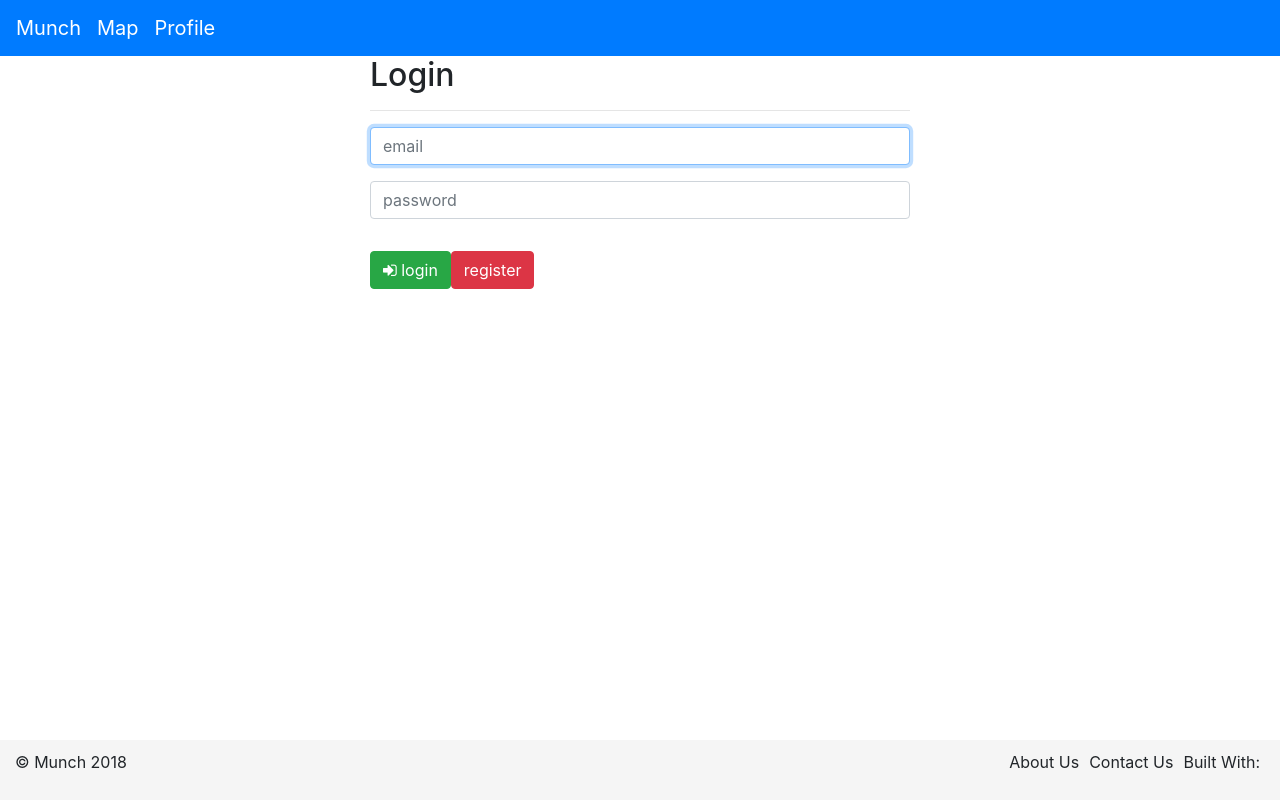
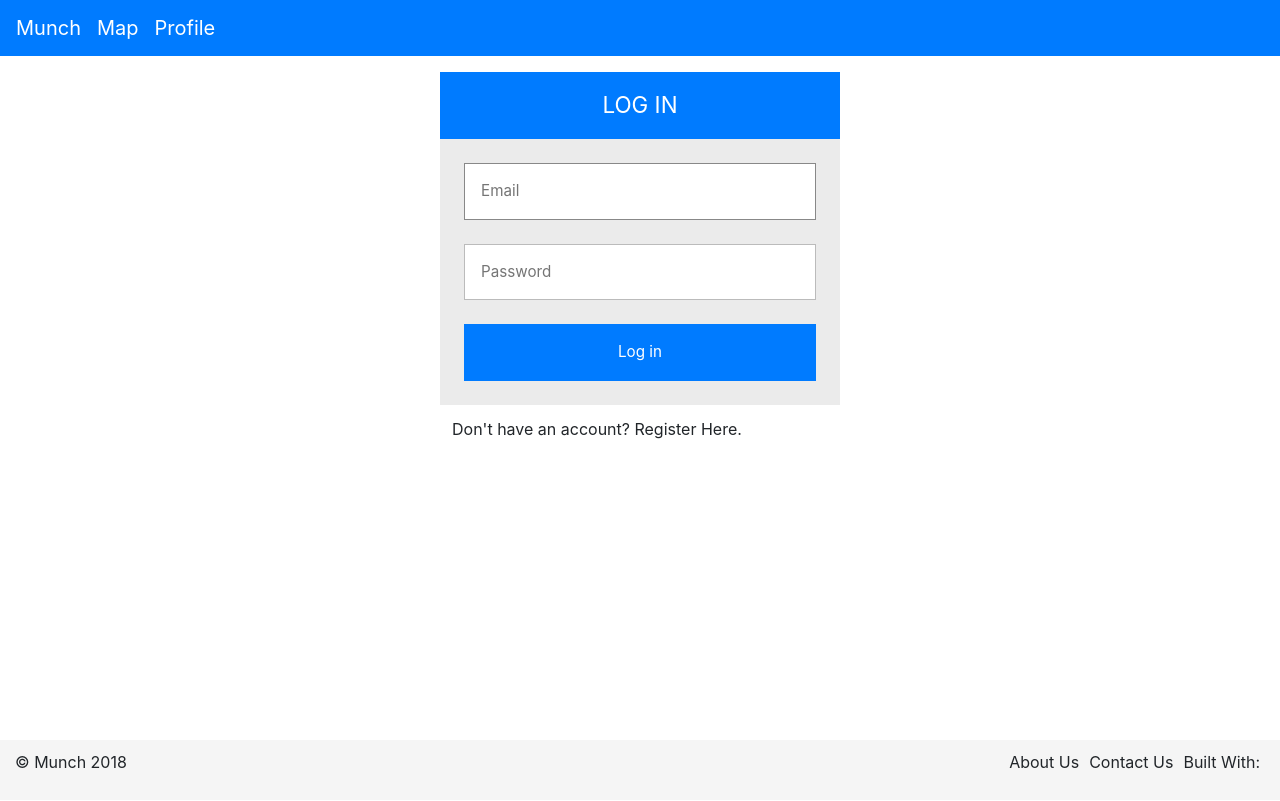
Before and after one commit to benAkehurst/food-search-v2, an Angular app in the folder food-search/: page /login in a window 1280 px wide. Built offline with nearby package versions, Linux system fonts and the light colour scheme.

Commit message:
new login register layout

```diff
--- a/food-search/src/app/Components/LoginComponent/login.component.css
+++ b/food-search/src/app/Components/LoginComponent/login.component.css
@@ -0,0 +1,88 @@
+/* 'Open Sans' font from Google Fonts */
+
+@import url(https://fonts.googleapis.com/css?family=Open+Sans:400,700);
+
+.link-to-register:hover {
+    cursor: pointer;
+    color: darkgray;
+}
+
+.login {
+  width: 400px;
+  margin: 16px auto;
+  font-size: 16px;
+}
+
+/* Reset top and bottom margins from certain elements */
+
+.login-header,
+.login p {
+  margin-top: 0;
+  margin-bottom: 0;
+}
+
+/* The triangle form is achieved by a CSS hack */
+
+.login-header {
+  background: #007bff;
+  padding: 20px;
+  font-size: 1.4em;
+  font-weight: normal;
+  text-align: center;
+  text-transform: uppercase;
+  color: #fff;
+}
+
+.login-container {
+  background: #ebebeb;
+  padding: 12px;
+}
+
+/* Every row inside .login-container is defined with p tags */
+
+.login p {
+  padding: 12px;
+}
+
+.login input {
+  box-sizing: border-box;
+  display: block;
+  width: 100%;
+  border-width: 1px;
+  border-style: solid;
+  padding: 16px;
+  outline: 0;
+  font-family: inherit;
+  font-size: 0.95em;
+}
+
+.login input[type="email"],
+.login input[type="password"] {
+  background: #fff;
+  border-color: #bbb;
+  color: #555;
+}
+
+/* Text fields' focus effect */
+
+.login input[type="email"]:focus,
+.login input[type="password"]:focus {
+  border-color: #888;
+}
+
+.login input[type="submit"] {
+  background: #007bff;
+  border-color: transparent;
+  color: #fff;
+  cursor: pointer;
+}
+
+.login input[type="submit"]:hover {
+  background: #17c;
+}
+
+/* Buttons' focus effect */
+
+.login input[type="submit"]:focus {
+  border-color: #05a;
+}
--- a/food-search/src/app/Components/LoginComponent/login.component.html
+++ b/food-search/src/app/Components/LoginComponent/login.component.html
@@ -1,57 +1,19 @@
 <app-header></app-header>
-<div class="container">
-  <div class="row">
-    <div class="col-md-3"></div>
-    <div class="col-md-6">
-      <h2>Login</h2>
-      <hr>
-    </div>
-  </div>
-  <div class="row">
-    <div class="col-md-3"></div>
-    <div class="col-md-6">
-      <div class="form-group has-danger">
-        <label class="sr-only" for="email">email</label>
-        <div class="input-group mb-2 mr-sm-2 mb-sm-0">
-          <input type="text"
-                 name="email"
-                 class="form-control"
-                 id="email"
-                 placeholder="email"
-                 required
-                 autofocus
-                 [(ngModel)]="dataService.User.email"
-                 [ngModelOptions]="{standalone: true}">
-        </div>
-      </div>
-    </div>
-  </div>
-  <div class="row">
-    <div class="col-md-3"></div>
-    <div class="col-md-6">
-      <div class="form-group">
-        <label class="sr-only" for="password">password</label>
-        <div class="input-group mb-2 mr-sm-2 mb-sm-0">
-          <input type="password"
-                 name="password"
-                 class="form-control"
-                 id="password"
-                 placeholder="password"
-                 required
-                 [(ngModel)]="dataService.User.password"
-                 [ngModelOptions]="{standalone: true}">
-        </div>
-      </div>
-    </div>
-  </div>
-  <div class="row" style="padding-top: 1rem">
-    <div class="col-md-3"></div>
-    <div class="col-md-6">
-      <button type="submit" class="btn btn-success" (click)="loginUser()">
-        <i class="fa fa-sign-in"></i> login
-    </button>
-    <button class="btn btn-danger" (click)="goToRegister()">register</button>
-    </div>
-  </div>
+<div class="login">
+  <h2 class="login-header">Log in</h2>
+  <form class="login-container">
+    <p>
+      <input type="email" placeholder="Email" required autofocus [(ngModel)]="dataService.User.email" [ngModelOptions]="{standalone: true}">
+    </p>
+    <p>
+      <input type="password" placeholder="Password" required [(ngModel)]="dataService.User.password" [ngModelOptions]="{standalone: true}">
+    </p>
+    <p>
+      <input type="submit" value="Log in" (click)="loginUser()">
+    </p>
+  </form>
+  <p class="link-to-register">Don't have an account?
+    <span (click)="goToRegister()"> Register Here.</span>
+  </p>
 </div>
 <app-footer></app-footer>
--- a/food-search/src/app/Components/RegisterComponent/register.component.css
+++ b/food-search/src/app/Components/RegisterComponent/register.component.css
@@ -0,0 +1,89 @@
+/* 'Open Sans' font from Google Fonts */
+
+@import url(https://fonts.googleapis.com/css?family=Open+Sans:400,700);
+.link-to-register:hover {
+  cursor: pointer;
+  color: darkgray;
+}
+
+.login {
+  width: 400px;
+  margin: 16px auto;
+  font-size: 16px;
+}
+
+/* Reset top and bottom margins from certain elements */
+
+.login-header,
+.login p {
+  margin-top: 0;
+  margin-bottom: 0;
+}
+
+/* The triangle form is achieved by a CSS hack */
+
+.login-header {
+  background: #007bff;
+  padding: 20px;
+  font-size: 1.4em;
+  font-weight: normal;
+  text-align: center;
+  text-transform: uppercase;
+  color: #fff;
+}
+
+.login-container {
+  background: #ebebeb;
+  padding: 12px;
+}
+
+/* Every row inside .login-container is defined with p tags */
+
+.login p {
+  padding: 12px;
+}
+
+.login input {
+  box-sizing: border-box;
+  display: block;
+  width: 100%;
+  border-width: 1px;
+  border-style: solid;
+  padding: 16px;
+  outline: 0;
+  font-family: inherit;
+  font-size: 0.95em;
+}
+
+.login input[type="email"],
+.login input[type="text"],
+.login input[type="password"] {
+  background: #fff;
+  border-color: #bbb;
+  color: #555;
+}
+
+/* Text fields' focus effect */
+
+.login input[type="email"]:focus,
+.login input[type="text"]:focus,
+.login input[type="password"]:focus {
+  border-color: #888;
+}
+
+.login input[type="submit"] {
+  background: #007bff;
+  border-color: transparent;
+  color: #fff;
+  cursor: pointer;
+}
+
+.login input[type="submit"]:hover {
+  background: #17c;
+}
+
+/* Buttons' focus effect */
+
+.login input[type="submit"]:focus {
+  border-color: #05a;
+}
--- a/food-search/src/app/Components/RegisterComponent/register.component.html
+++ b/food-search/src/app/Components/RegisterComponent/register.component.html
@@ -1,4 +1,4 @@
-<app-header></app-header>
+<!-- <app-header></app-header>
 <div class="container">
   <div class="row">
     <div class="col-md-3"></div>
@@ -69,4 +69,28 @@
   </div>
 
 </div>
+<app-footer></app-footer> -->
+
+<app-header></app-header>
+<div class="login">
+  <h2 class="login-header">Register</h2>
+  <form class="login-container">
+    <p>
+      <input type="text" placeholder="Name" required [(ngModel)]="dataService.User.name" [ngModelOptions]="{standalone: true}">
+    </p>
+    <p>
+      <input type="email" placeholder="Email" required [(ngModel)]="dataService.User.email" [ngModelOptions]="{standalone: true}">
+    </p>
+    <p>
+      <input type="password" placeholder="Password" required [(ngModel)]="dataService.User.password" [ngModelOptions]="{standalone: true}">
+    </p>
+    <span>By registering, you conform to our privicy policy</span>
+    <p>
+      <input type="submit" value="Register" (click)="registerUser()">
+    </p>
+  </form>
+  <p class="link-to-register">Have an account?
+    <span (click)="goToLogin()"> Login Here.</span>
+  </p>
+</div>
 <app-footer></app-footer>
```
